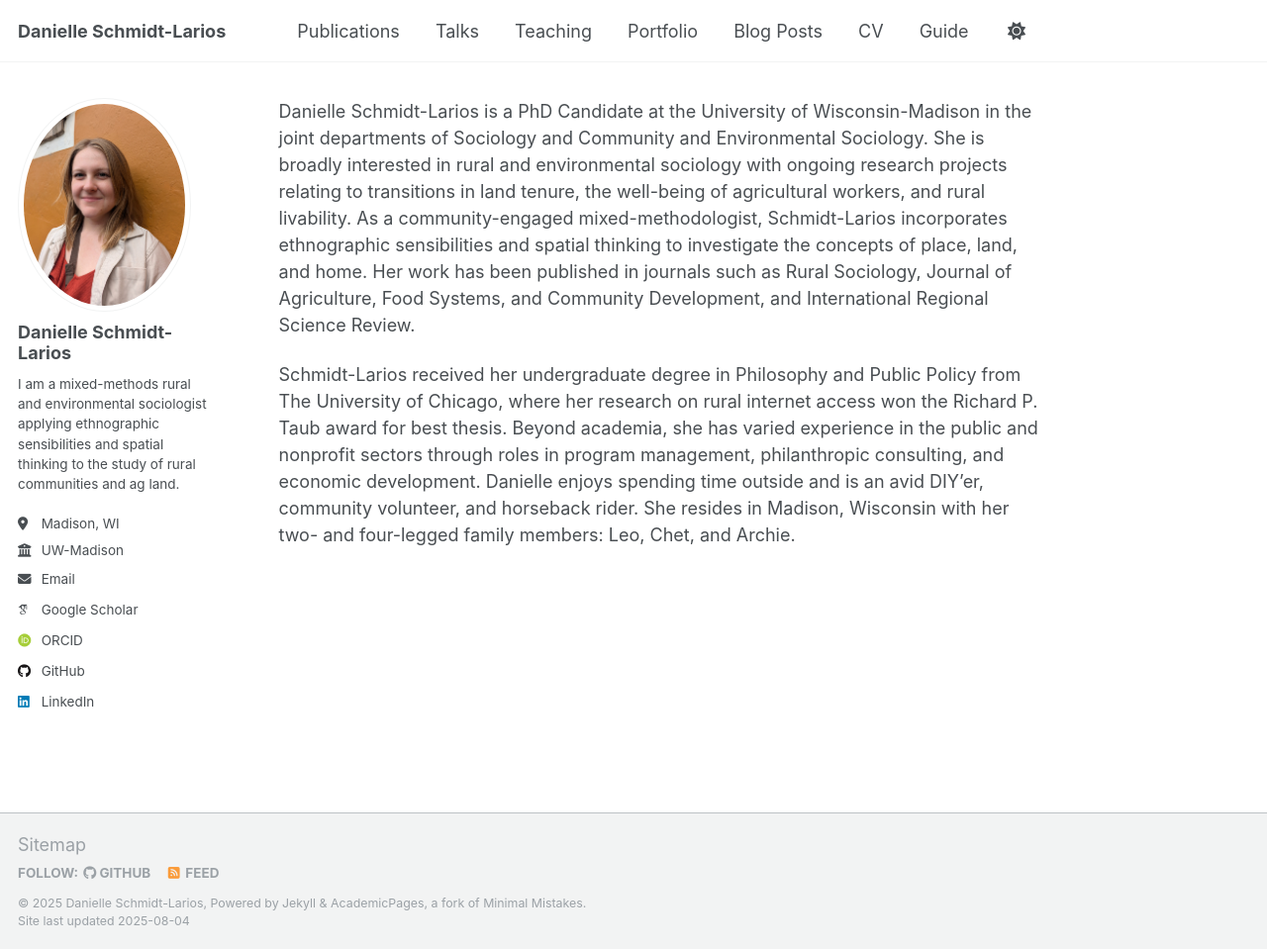
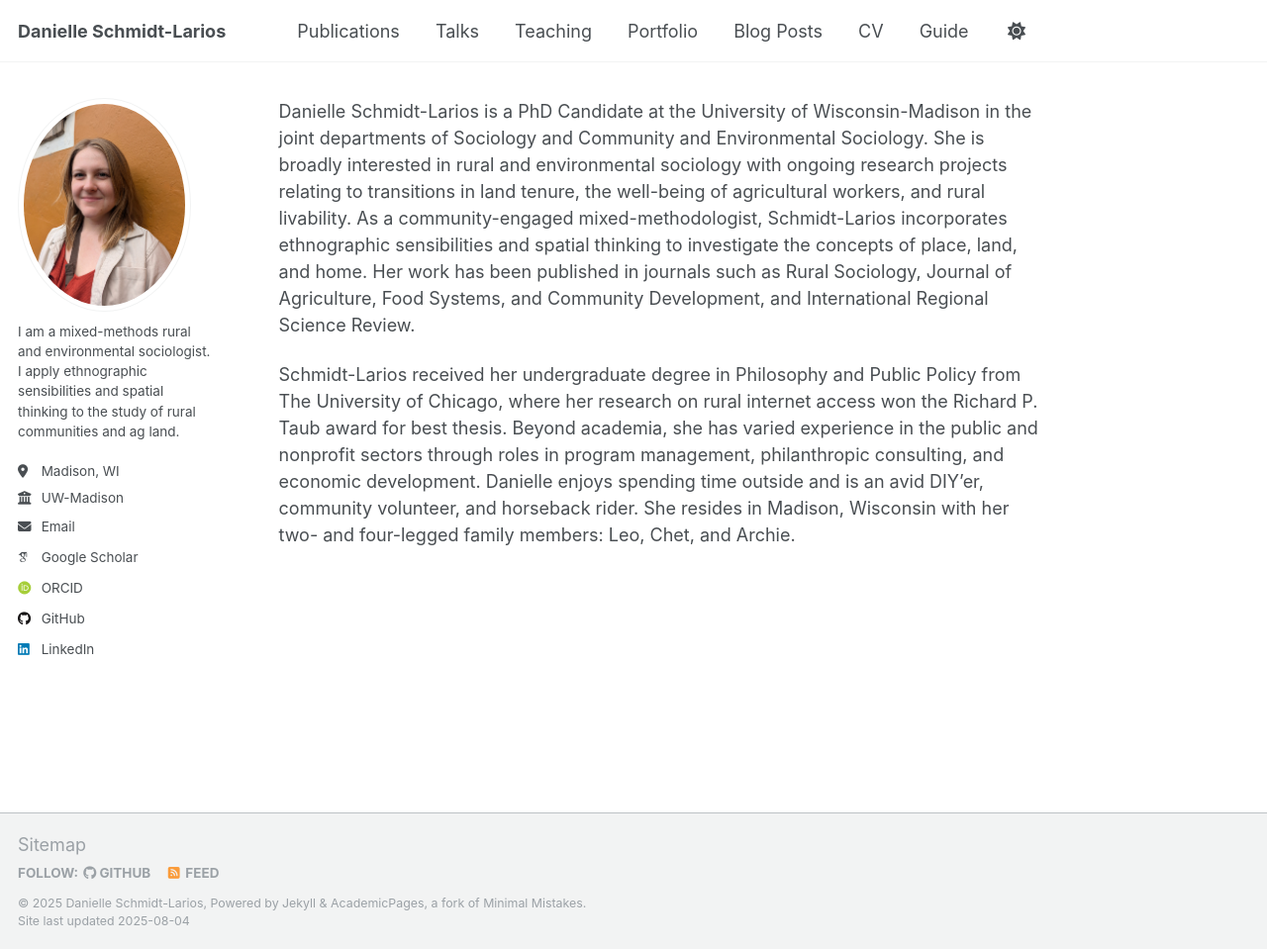
Before and after one commit to danielle-schmidt/danielle-schmidt.github.io, a Jekyll site: the page built from _pages/about.md, in a window 1280 px wide and 959 px high. Shown: the whole window at 99% size. Built offline with Jekyll 4.4.1, drawn with Linux system fonts in a browser that asks for light colours; some web fonts are replaced; a script that is not in the unit is left out.

Commit message:
Update _config.yml

```diff
--- a/_config.yml
+++ b/_config.yml
@@ -13,7 +13,7 @@ title                    : "Danielle Schmidt-Larios"
 title_separator          : "-"
 name                     : &name "Danielle Schmidt-Larios"
 description              : &description "personal description"
-url                      : https://danielle-schmidt.github.io # the base hostname & protocol for your site e.g. "https://[your GitHub username].github.io" or if you already have some other page hosted on Github then use "https://[your GitHub username].github.io/[Your Repo Name]"
+url                      : https://danielle-schmidt.github.io # the base hostname & protocol for your site
 baseurl                  : "" # the subpath of your site, e.g. "/blog"
 repository               : "danielle-schmidt.github.io"
 
@@ -23,9 +23,9 @@ repository               : "danielle-schmidt.github.io"
 author:
   # Biographic information
   avatar           : "headshot_2025.jpg"
-  name             : "Danielle Schmidt-Larios"
-  pronouns         : # example: "she/her"
-  bio              : "I am a mixed-methods rural and environmental sociologist applying ethnographic sensibilities and spatial thinking to the study of rural communities and ag land."
+  name             : #
+  pronouns         : #
+  bio              : "I am a mixed-methods rural and environmental sociologist. I apply ethnographic sensibilities and spatial thinking to the study of rural communities and ag land."
   location         : "Madison, WI"
   employer         : "UW-Madison"
   uri              : # URL
```
